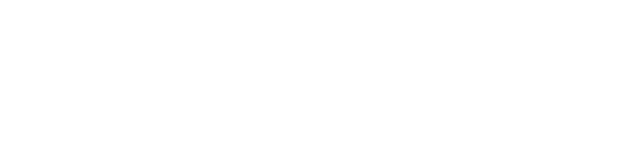
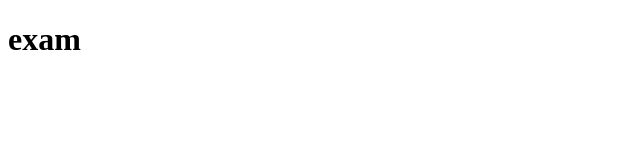
Before and after one commit to GulasalAkmalovna/EXAM-month4, a plain HTML site: page index.html in a window 1280 px wide. Shown: the whole page, without its empty margins (0-640 px from the left). Drawn offline with Linux system fonts and the light colour scheme.

Commit message:
h1 added

```diff
--- a/index.html
+++ b/index.html
@@ -9,7 +9,7 @@
 <body>
 
 
-
+<h1>exam</h1>
 
 
 
```
